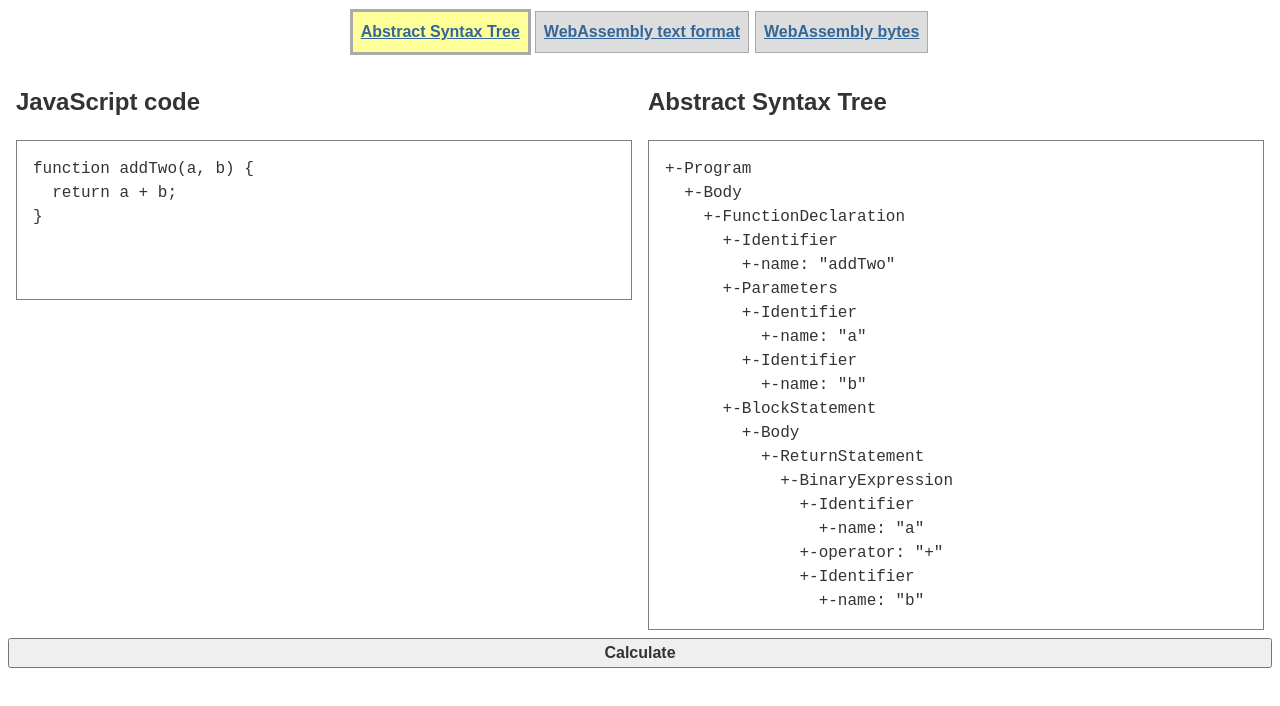
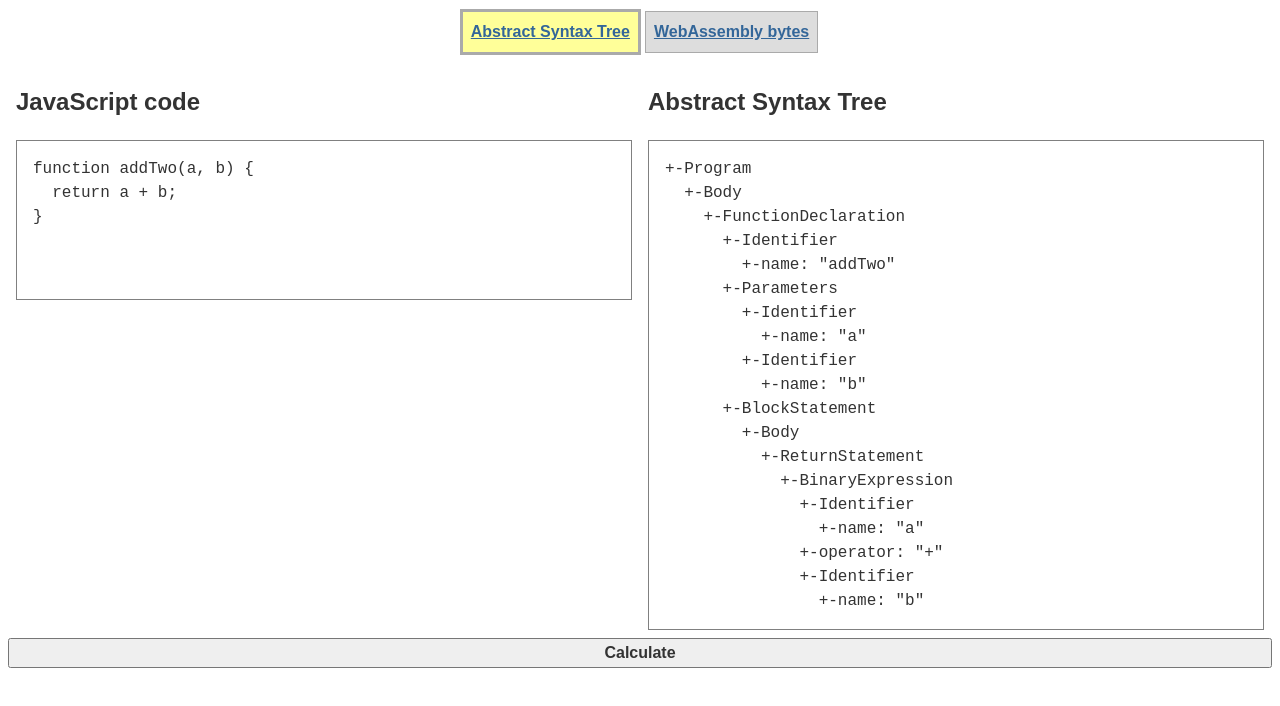
Before and after one commit to dannoc/dahoam-wasm-demo, a website with bundled scripts: page public/index.html in a window 1280 px wide. Both pictures are taken after a click on the button "Calculate". Built offline with nearby package versions, Linux system fonts and the light colour scheme.

Commit message:
Final version

```diff
--- a/public/index.html
+++ b/public/index.html
@@ -11,7 +11,6 @@
 	<header>
 		<nav id="tabs">
 			<a href="#ast" class="active">Abstract Syntax Tree</a>
-			<a href="#wast">WebAssembly text format</a>
 			<a href="#wasm">WebAssembly bytes</a>
 		</nav>
 	</header>
@@ -25,10 +24,6 @@
 				<h2>Abstract Syntax Tree</h2>
 				<pre><!-- Here be dragons! --></pre>
 			</section>
-			<section class="column" id="wast">
-				<h2>WebAssembly text format</h2>
-				<pre><!-- Here be dragons! --></pre>
-			</section>
 			<section class="column" id="wasm">
 				<h2>WebAssembly bytes</h2>
 				<pre><!-- 4865726520626520647261676f6e7321 --></pre>
--- a/src/compilation-visitor.mjs
+++ b/src/compilation-visitor.mjs
@@ -121,7 +121,6 @@ export default class CompilationVisitor {
   }
 
   Identifier(node) {
-    console.log(node);
     const index = this.parameters.indexOf(node.name);
     if (index === -1) {
       throw (`no parameter with name ${ node.name }`);
--- a/src/ui.mjs
+++ b/src/ui.mjs
@@ -9,14 +9,13 @@ function initTabs() {
 function initForm(compile) {
   const js = document.querySelector('#js textarea');
   const ast = document.querySelector('#ast pre');
-  const wast = document.querySelector('#wast pre');
   const wasm = document.querySelector('#wasm pre');
   const calculate = document.querySelector('#calculate');
 
   calculate.addEventListener('click', (event) => {
     tabs.classList.add('show');
     const input = js.value;
-    compile({ input, elements: { ast, wast, wasm } });
+    compile({ input, elements: { ast, wasm } });
   });
 }
 
--- a/src/v8-wasm.mjs
+++ b/src/v8-wasm.mjs
@@ -3,20 +3,18 @@ import PrintVisitor from './print-visitor.mjs';
 import CompilationVisitor from './compilation-visitor.mjs';
 
 export default function compile({ input, elements }) {
-  const ast = esprima.parse(input);
+  const source_ast = esprima.parse(input);
   const printVisitor = new PrintVisitor();
   const compilationVisitor = new CompilationVisitor();
 
-  printVisitor.visit(ast);
+  printVisitor.visit(source_ast);
   elements.ast.textContent = printVisitor.getResult();
 
-  const wast = 'TODO(danno)';
-  elements.wast.textContent = wast;
-
-  compilationVisitor.visit(ast);
+  compilationVisitor.visit(source_ast);
   elements.wasm.textContent = compilationVisitor.getSource();
 
   const buffer = compilationVisitor.getBytes();
+
   WebAssembly.instantiate(buffer, {}).then(result => {
     for (const name of Object.keys(result.instance.exports)) {
       window[name] = result.instance.exports[name];
```
